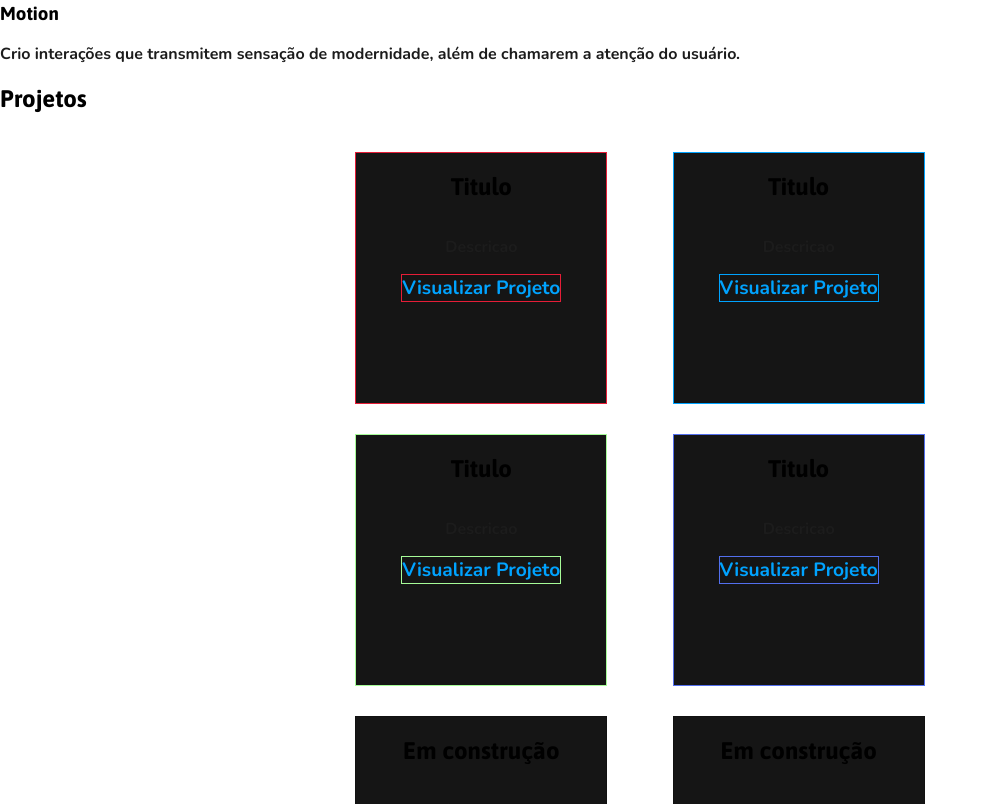
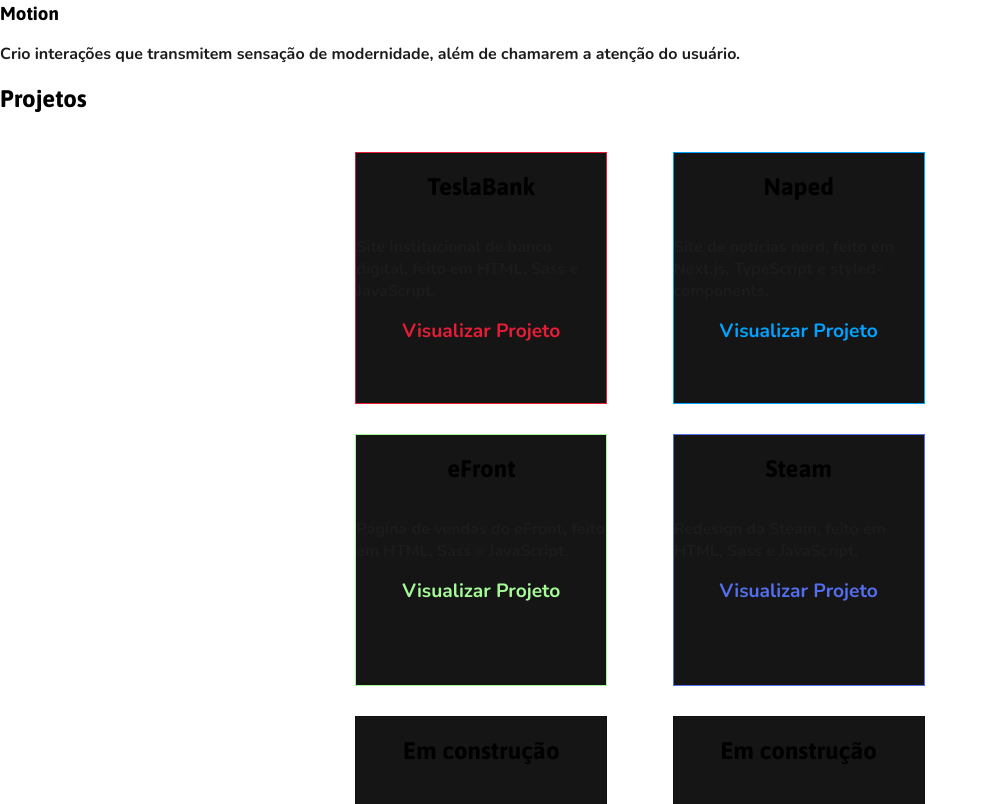
Before and after one commit to Rick-05/siteTap2, a plain HTML site: page SiteTap2/index.html in a window 1280 px wide. Shown: the part 1359-2163 px from the top of the page, without its empty margins (0-988 px from the left). Drawn offline with nearby package versions, Linux system fonts and the light colour scheme.

Commit message:
Update index.html

```diff
--- a/SiteTap2/index.html
+++ b/SiteTap2/index.html
@@ -2,6 +2,7 @@
 <html lang="pt-br">
 
 <head>
+    <meta charset="UTF-8">
     <link rel="stylesheet" type="text/css" href="css/style.css">
     <meta charset="UTF-8">
     <meta name="viewport" content="width=device-width, initial-scale=1.0">
@@ -32,7 +33,7 @@
     </header>
 
     <section id="sobre">
-        <h2>Sobre</h2>
+        <h2>Sobre mim</h2>
         <p>Olá meu nome é Erick, um dev autônomo
             com o objetivo de contribuir com os meus conhecimentos a respeito de programações.</p>
         <a href="#contato" class="botao"> Contrate Agora </a>
@@ -70,24 +71,24 @@
     <h2>Projetos</h2>
     <section id="container">
         <div style="border: 1px solid #e51d37;" class="projetos-content">
-            <h2>Titulo</h2>
-            <p>Descricao</p>
-            <a href="#" style="border: 1px solid #e51d37;">Visualizar Projeto</a>
+            <h2>TeslaBank</h2>
+            <p>Site institucional de banco digital, feito em HTML, Sass e JavaScript.</p>
+            <a href="#" style="color: #e51d37;">Visualizar Projeto</a>
         </div>
         <div style="border: 1px solid #00a3ff;" class="projetos-content">
-            <h2>Titulo</h2>
-            <p>Descricao</p>
-            <a href="#" style="border: 1px solid #00a3ff;">Visualizar Projeto</a>
+            <h2>Naped</h2>
+            <p>Site de notícias nerd, feito em Next.js, TypeScript e styled-components.</p>
+            <a href="#" style="color: #00a3ff;">Visualizar Projeto</a>
         </div>
         <div style="border: 1px solid #a6fb98;" class="projetos-content">
-            <h2>Titulo</h2>
-            <p>Descricao</p>
-            <a href="#" style="border: 1px solid #a6fb98;">Visualizar Projeto</a>
+            <h2>eFront</h2>
+            <p>Página de vendas do eFront, feito em HTML, Sass e JavaScript.</p>
+            <a href="#" style="color: #a6fb98;">Visualizar Projeto</a>
         </div>
         <div style="border: 1px solid #536fed;" class="projetos-content">
-            <h2>Titulo</h2>
-            <p>Descricao</p>
-            <a href="#" style="border: 1px solid #536fed;">Visualizar Projeto</a>
+            <h2>Steam</h2>
+            <p>Redesign da Steam, feito em HTML, Sass e JavaScript.</p>
+            <a href="#" style="color: #536fed;">Visualizar Projeto</a>
         </div>
         <div style="border: 1px solid #111;;" class="projetos-content">
             <h2>Em construção</h2>
```
Lines whose indentation alone changed are shown as unchanged.
